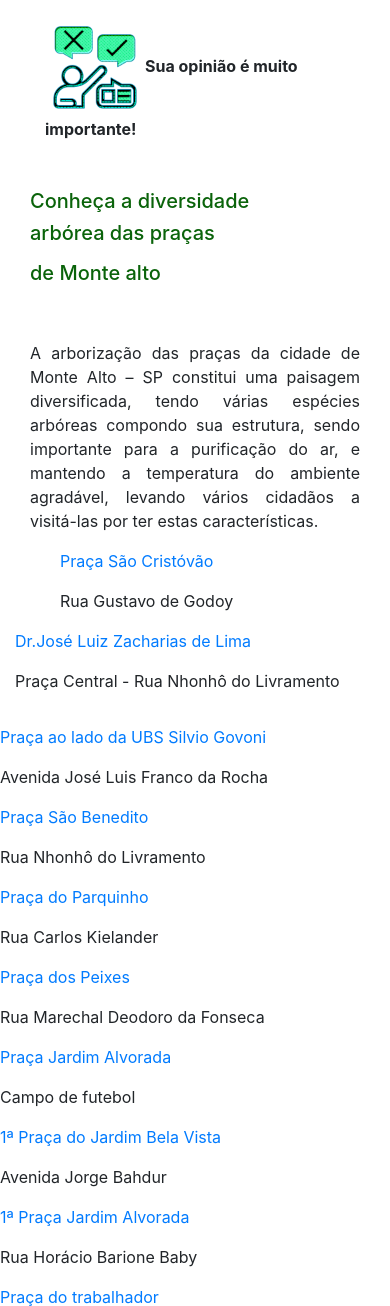
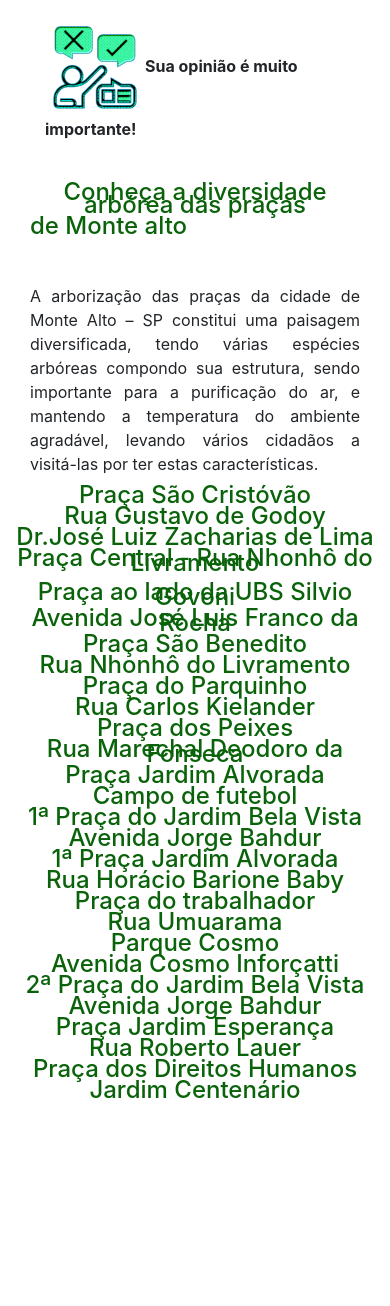
Before and after one commit to proj-int01/app_arborizacao, a Flask app: page / in a window 390 px wide. Shown: the part 814-2120 px from the top of the page. After the commit the page ends 1912 px from the top, so only its background shows below. Run offline with Flask 2, Linux system fonts and the light colour scheme; data comes from the database, SQL or seed files in the repository; some libraries are stand-ins or nearby versions.

Commit message:
teste mobile

```diff
--- a/app_arbo/templates/trees/index.html
+++ b/app_arbo/templates/trees/index.html
@@ -2,25 +2,24 @@
 
 {% block content %}
 <style>
+  .imb
+  {
 
 
-.imb
-  {
-    justify-content: right;
-    align-items: right;
+        justify-content: right;
+        align-items: right;
+    }
+
+    h4 {
+        color: #0a630a;
+        line-height: 5px;
 
 
     }
-
-
-  h5 {
-      color: #0a630a
-  }
-  a:link, a:visited, a:active a:hover{
-text-decoration: none;
-}
-
-
+    a:link, a:visited, a:active a:hover
+     {
+	text-decoration: none;
+	    }
 
 </style>
 <div class="container">
@@ -144,9 +143,9 @@ text-decoration: none;
     <div class="col-md-10">
       <p></p>
 
-        <p><td><h5>Conheça a diversidade<br></h5></td>
-        <td><h5> arbórea das praças </p></h5>
-          <td><h5>de Monte alto</h5></td>
+        <p><td><h4 style="text-align: center;">Conheça a diversidade<br></h4></td>
+        <td><h4 style="text-align: center;"> arbórea das praças </p></4>
+          <td><h4>de Monte alto</h4></td>
           </p><br></td>
 
         <th></th>
@@ -169,7 +168,7 @@ text-decoration: none;
 
           {% for praca in pracas %}
 
-                      <p><a href="{{url_for('get_praca', id=praca.id)}}"><p>{{praca.name}}</p>
+                      <h4 style="text-align: center;"><a href="{{url_for('get_praca', id=praca.id)}}"><h4>{{praca.name}}</p></h4>
                     </a>
                    <p>{{praca.end}}<p>
                     </div>
```
